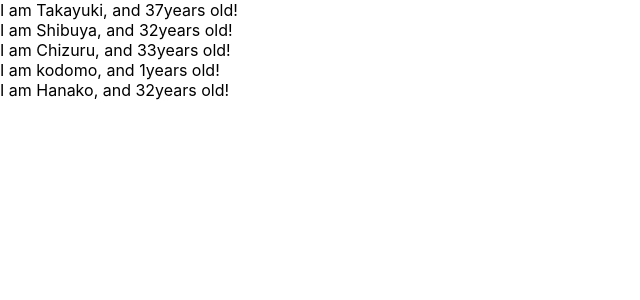
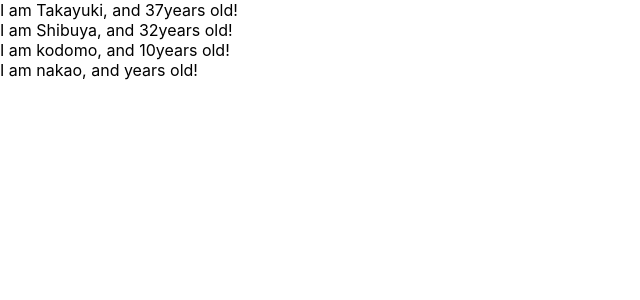
Before and after one commit to takakou19/react_traning, a React (Create React App) app: page / in a window 1280 px wide. Shown: the top 300 px of the page, without its empty margins (0-640 px from the left). Built offline with nearby package versions, Linux system fonts and the light colour scheme.

Commit message:
prop-typesの練習
事前型チェックの方法の練習

```diff
--- a/src/App.js
+++ b/src/App.js
@@ -1,11 +1,12 @@
 import React from 'react';
+import PropTypes from 'prop-types';
 
 function App() {
     const profiles = [
         {name: "Takayuki", age:37},
         {name: "Shibuya", age:32},
-        {name: "Chizuru", age:33},
-        {name: "kodomo"}
+        {name: "kodomo", age:10},
+        {name: "nakao"}
     ]
     return (
       <div>
@@ -15,7 +16,7 @@ function App() {
               })
           }
 
-          <User name={"Hanako"} age={32} />
+          {/*<User name={"Hanako"} age={32} />*/}
       </div>
   );
 }
@@ -27,8 +28,11 @@ const User = (props) => {
       </div>
   );
 }
-User.defaultProps={
-    age:1
+
+User.propTypes = {
+    name : PropTypes.string,
+    age : PropTypes.number.isRequired
 }
 
+
 export default App;
```
